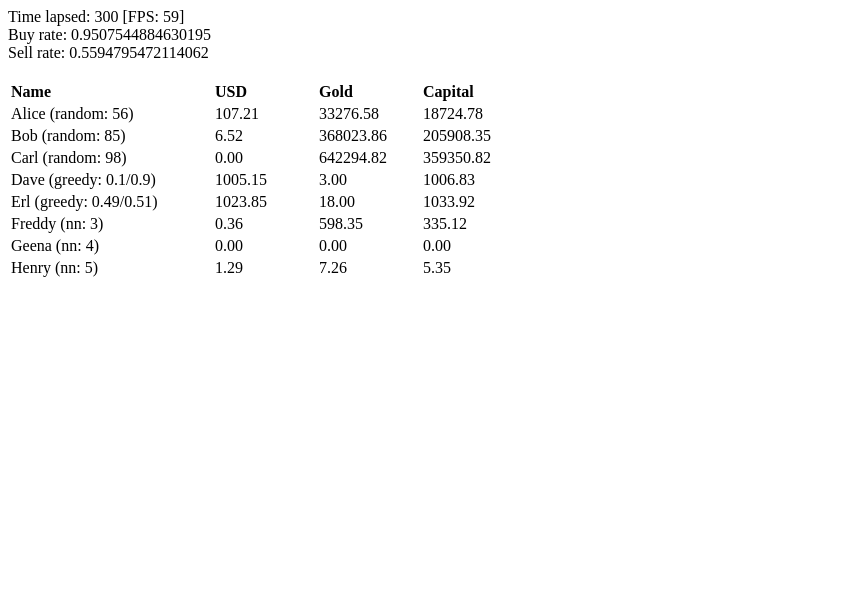
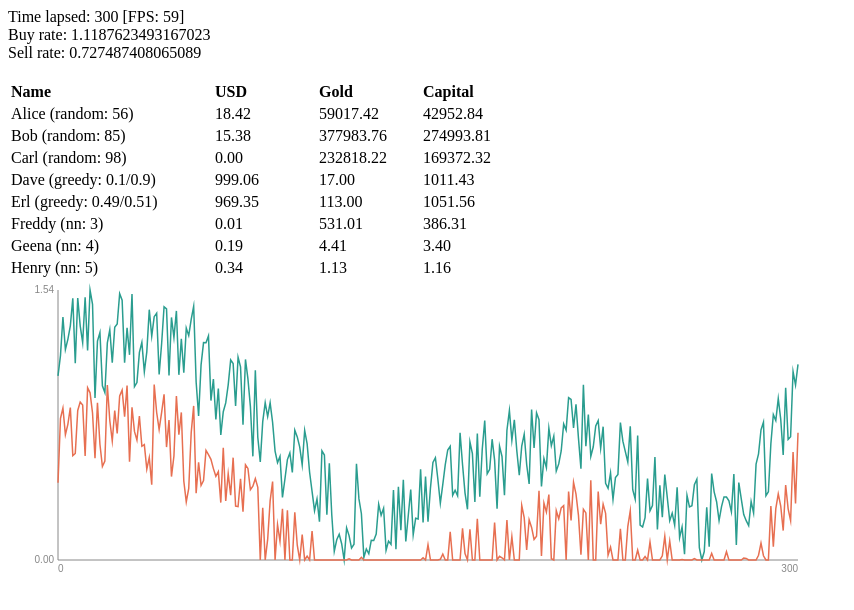
Before and after one commit to all-you-need-is-laugh/agents, a website built with Vite: page index.html in a window 1280 px wide. Shown: the whole page, without its empty margins (0-854 px from the left). Built offline with nearby package versions, Linux system fonts and the light colour scheme.

Commit message:
Add rate history canvas and update Display initialization to include it

```diff
--- a/index.html
+++ b/index.html
@@ -7,6 +7,7 @@
   </head>
   <body>
     <div id="app"></div>
+    <canvas id="rate-history" width="800" height="300"></canvas>
     <script type="module" src="/src/main.ts"></script>
   </body>
 </html>
--- a/src/Display.ts
+++ b/src/Display.ts
@@ -73,6 +73,73 @@ export class Display {
   }
 
   private _drawRateHistory(): void {
-    // draw a graph of this._buyRateHistory on the this rateHistoryCanvasElement
+    const canvas = this.rateHistoryCanvasElement;
+    const ctx = canvas.getContext('2d');
+    if (!ctx) return;
+
+    const { width, height } = canvas;
+    const padding = { top: 10, right: 10, bottom: 20, left: 50 };
+    const plotWidth = width - padding.left - padding.right;
+    const plotHeight = height - padding.top - padding.bottom;
+
+    ctx.clearRect(0, 0, width, height);
+
+    const points = this._buyRateHistory;
+    if (points.length === 0) return;
+
+    // loop instead of Math.min(...values): spread overflows the stack on long histories
+    let min = Infinity;
+    let max = -Infinity;
+    for (const { value } of [...points, ...this._sellRateHistory]) {
+      if (value < min) min = value;
+      if (value > max) max = value;
+    }
+    if (min === max) {
+      min -= 1;
+      max += 1;
+    }
+
+    const toX = (index: number) =>
+      padding.left + (points.length === 1 ? 0 : (index / (points.length - 1)) * plotWidth);
+    const toY = (value: number) =>
+      padding.top + (1 - (value - min) / (max - min)) * plotHeight;
+
+    // axes
+    ctx.strokeStyle = '#888';
+    ctx.lineWidth = 1;
+    ctx.beginPath();
+    ctx.moveTo(padding.left, padding.top);
+    ctx.lineTo(padding.left, padding.top + plotHeight);
+    ctx.lineTo(padding.left + plotWidth, padding.top + plotHeight);
+    ctx.stroke();
+
+    // labels
+    ctx.fillStyle = '#888';
+    ctx.font = '10px sans-serif';
+    ctx.textAlign = 'right';
+    ctx.textBaseline = 'middle';
+    ctx.fillText(max.toFixed(2), padding.left - 4, padding.top);
+    ctx.fillText(min.toFixed(2), padding.left - 4, padding.top + plotHeight);
+    ctx.textAlign = 'left';
+    ctx.textBaseline = 'top';
+    ctx.fillText(points[0].label, padding.left, padding.top + plotHeight + 4);
+    ctx.textAlign = 'right';
+    ctx.fillText(points[points.length - 1].label, padding.left + plotWidth, padding.top + plotHeight + 4);
+
+    const drawLine = (history: { value: number }[], color: string) => {
+      ctx.strokeStyle = color;
+      ctx.lineWidth = 1.5;
+      ctx.beginPath();
+      history.forEach((point, index) => {
+        const x = toX(index);
+        const y = toY(point.value);
+        if (index === 0) ctx.moveTo(x, y);
+        else ctx.lineTo(x, y);
+      });
+      ctx.stroke();
+    };
+
+    drawLine(this._buyRateHistory, '#2a9d8f');
+    drawLine(this._sellRateHistory, '#e76f51');
   }
 }
--- a/src/Environment.ts
+++ b/src/Environment.ts
@@ -44,7 +44,7 @@ export class Environment {
   private _transactionAmountLimit = 100;
 
   private get _buyRate(): number {
-    return this._exchangeRate + this._buyDeviation;
+    return Math.max(0.0001, this._exchangeRate + this._buyDeviation);
   }
 
   private get _sellRate(): number {
@@ -116,7 +116,7 @@ export class Environment {
       }
     }
 
-    this._exchangeRate = Math.cos(time * 0.1) / 2 + 0.5 + (Math.random() * 2 - 1) * 0.1;
+    this._exchangeRate = Math.cos(time * Math.abs(Math.sin(time * 0.01)) * 0.025) / 2 + 0.5 + (Math.random() * 2 - 1) * 0.1;
     this._buyDeviation = 0.01 + Math.random() * 0.5;
     this._sellDeviation = 0.01 + Math.random() * 0.5;
 
--- a/src/main.ts
+++ b/src/main.ts
@@ -7,11 +7,17 @@ import { loop } from "./utils/loop";
 
 const contentElement = document.querySelector<HTMLDivElement>('#app');
 
+const rateHistoryCanvasElement = document.querySelector<HTMLCanvasElement>('#rate-history');
+
 if (!contentElement) {
   throw new Error('Content element not found');
 }
 
-const display = new Display(contentElement);
+if (!rateHistoryCanvasElement) {
+  throw new Error('Rate history canvas element not found');
+}
+
+const display = new Display(contentElement, rateHistoryCanvasElement);
 const environment = new Environment();
 const agents: Agent[] = [
   new RandomAgent('Alice'),
```
